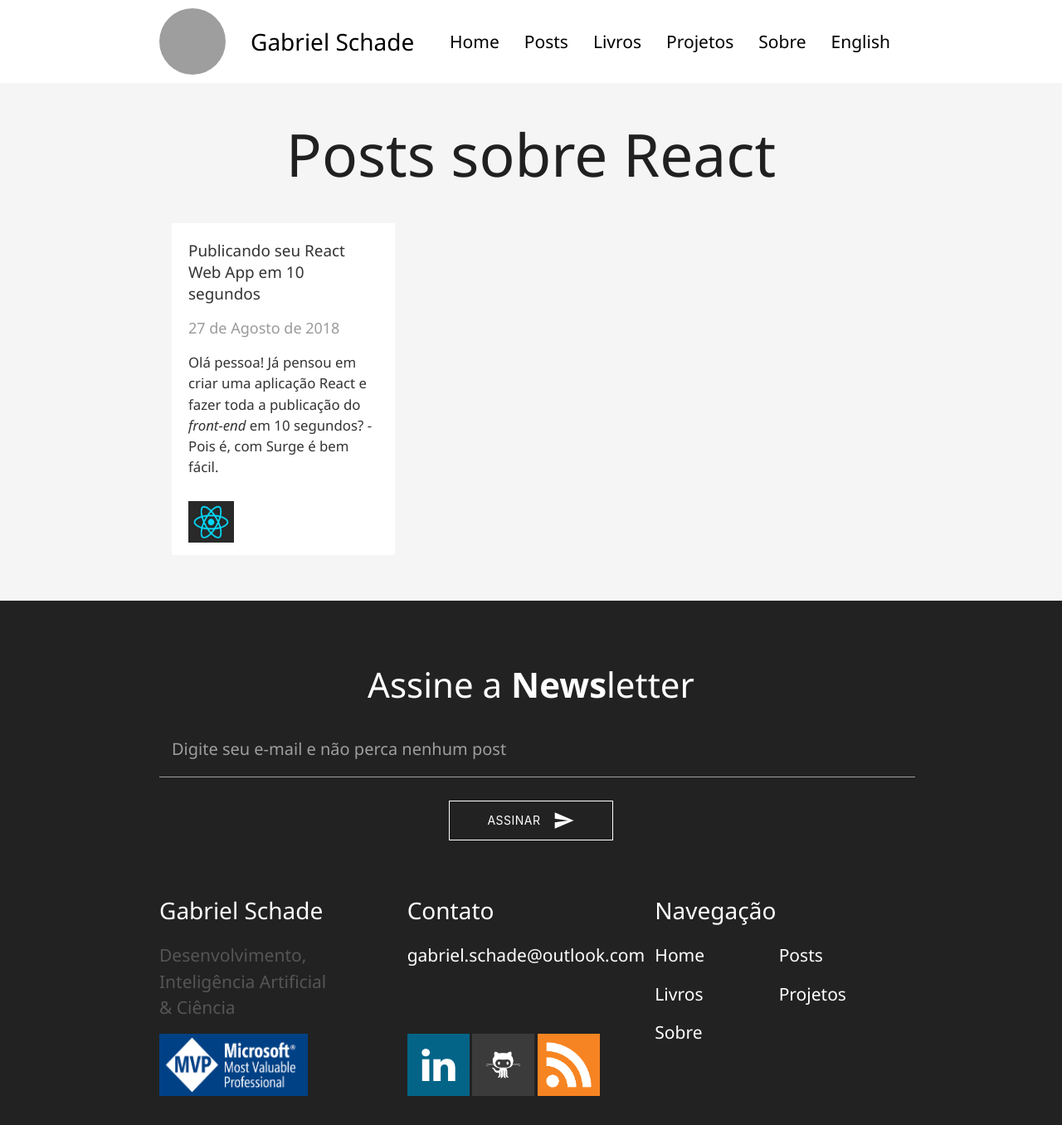
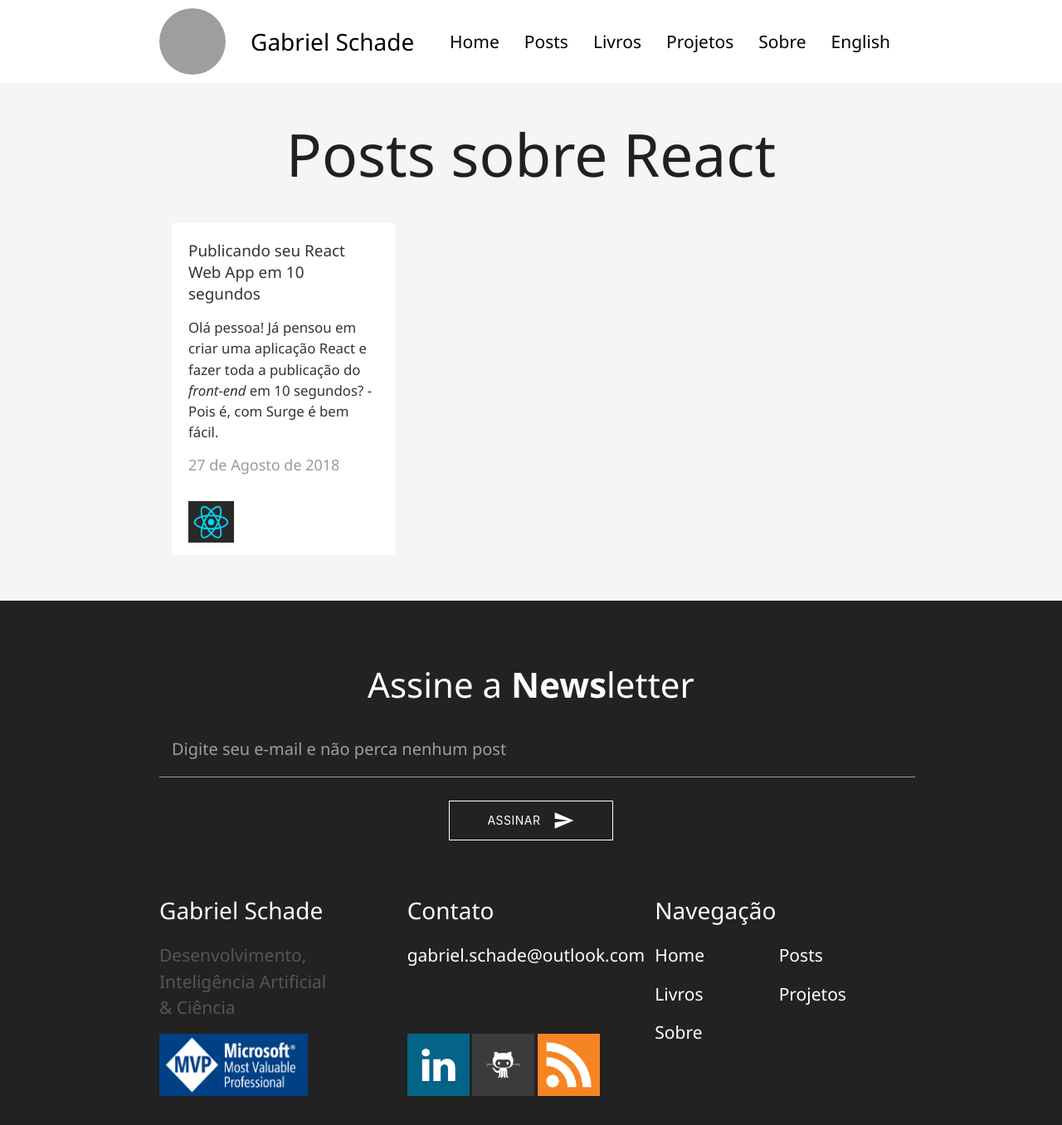
Before and after one commit to gabrielschade/gabrielschade.github.io, a Jekyll site: the page built from posts-categoria/react.html, in a window 1280 px wide and 1356 px high. Shown: the whole window at 83% size. Built offline with Jekyll 4.4.1, drawn with Linux system fonts in a browser that asks for light colours; nearby versions of some CDN libraries; comment, search, counter and statistics services are not loaded; grey boxes are pictures that could not be loaded.

Commit message:
Ajustes finais no layout do card;

```diff
--- a/_includes/single-post-new.html
+++ b/_includes/single-post-new.html
@@ -5,8 +5,7 @@
                 <div class="card-post">
                     {% unless post.image %}
                         <span class="card-title light-font" style="line-height: normal;">{{ post.title }}</span>
-                        <div class="post-date" style="font-size:18px;{{include._style}};margin-bottom:0;padding-top:15px;">{%
-                            include postdate.html %}</div>
+
                         <div class="card-content" style="padding:15px 0;">
                             <div class="post-excerpt" style="{{include._style}} height: 150px;
                             overflow: hidden;
@@ -15,6 +14,8 @@
                             -webkit-box-orient: vertical;">
                                 {{ post.excerpt | remove: '<p>' | remove: '</p>' }}
                             </div>
+                            <div class="post-date" style="font-size:18px;{{include._style}};margin-bottom:0;padding-top:15px;">{%
+                                    include postdate.html %}</div>
                         </div>
                     {% endunless %}
 
@@ -24,7 +25,7 @@
                         </div>
                         <span class="card-title light-font" style="line-height: normal;">{{ post.title }}</span>
                         <div class="card-content" style="padding:15px 0;">
-                            <div class="post-excerpt" style="{{include._style}} height: 60px;
+                            <div class="post-excerpt" style="{{include._style}} height: 65px;
                             overflow: hidden;
                             display: -webkit-box;
                             -webkit-line-clamp: 3;
```
